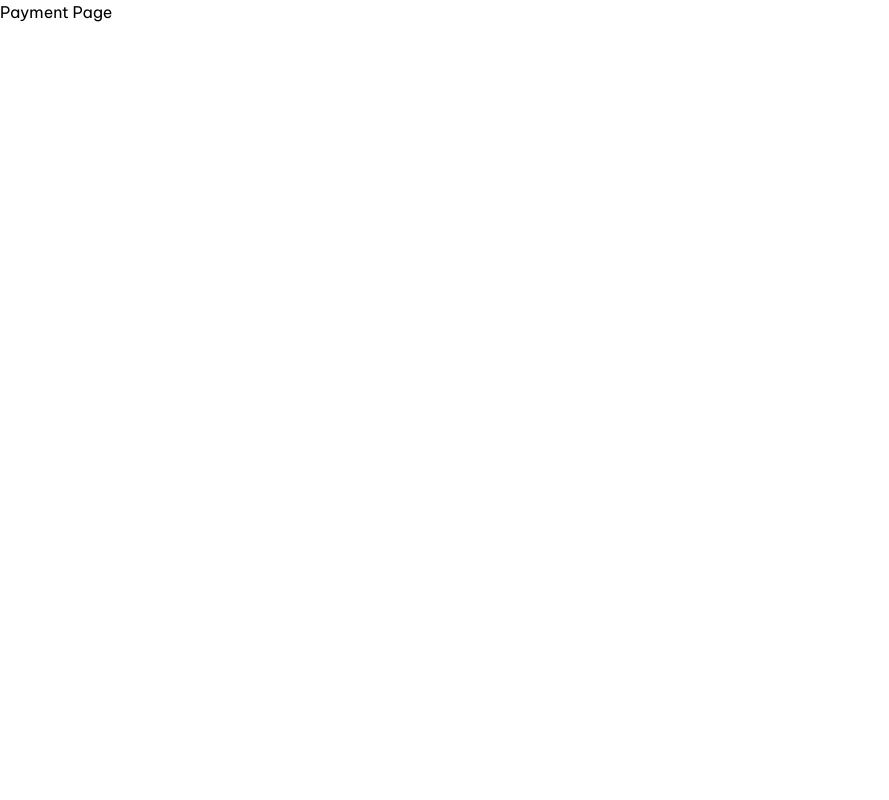
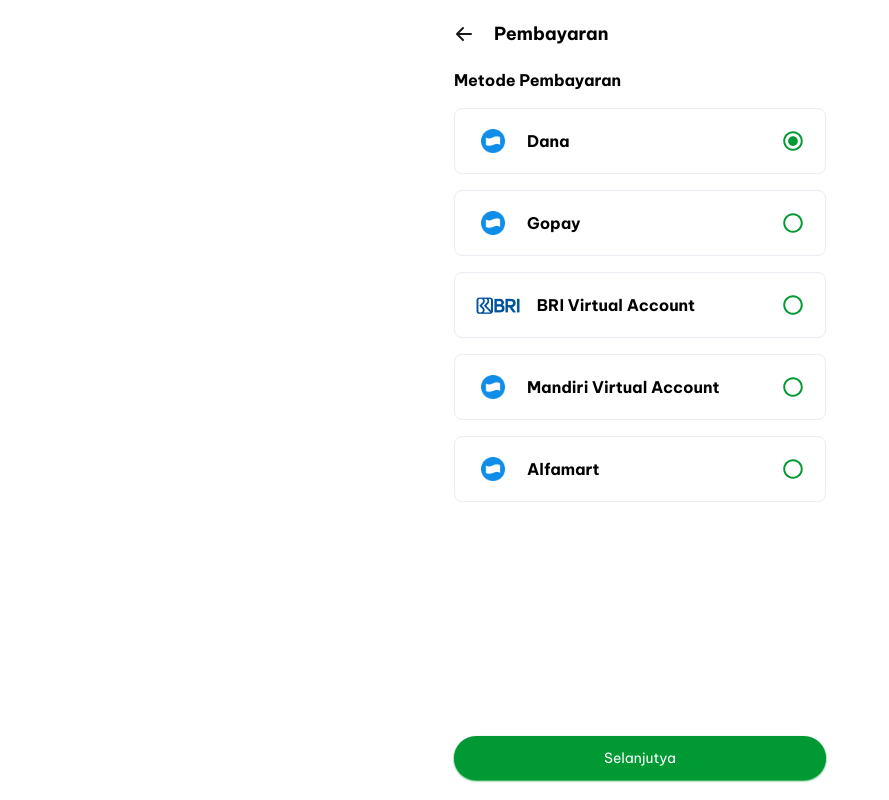
Before and after one commit to denbahrul/next-diengs, a Next.js app: page /payment in a window 1280 px wide. Shown: the whole page, without its empty margins (0-889 px from the left). Built offline with nearby package versions, Linux system fonts and the light colour scheme.

Commit message:
Adding payment page

```diff
--- a/app/(details)/booking/page.jsx
+++ b/app/(details)/booking/page.jsx
@@ -30,7 +30,7 @@
       </div>
       <div className="p-3 pb-4 mt-8 bg-putih justify-betweenw-6xl mx-auto">
         <p className="mb-3 text-center font-bold text-md text-hitam">Total: Rp.700.000</p>
-        <Link href="OrderPage">
+        <Link href="payment">
           <div className="bg-hijau rounded-full mb-5 mt-2 py-3 px-10 shadow-hijau shadow-sm">
             <p className="text-putih text-center text-sm">Selanjutya</p>
           </div>
--- a/app/(details)/payment/page.jsx
+++ b/app/(details)/payment/page.jsx
@@ -1,7 +1,25 @@
+import Link from "next/link";
+import PaymentHeader from "@/app/ui/payment/payment-header";
+import PaymentMethod from "@/app/ui/payment/payment-method";
+import { IoMdRadioButtonOff, IoMdRadioButtonOn } from "react-icons/io";
+
 export default function Payment() {
   return (
-    <div>
-      <h1>Payment Page</h1>
+    <div className="relative max-w-[420px] h-screen mx-auto">
+      <PaymentHeader/>
+      <div className="mx-6">
+        <p className="font-semibold text-base mb-4">Metode Pembayaran</p>
+        <PaymentMethod img="../logo-dana.png" name="Dana" icon={<IoMdRadioButtonOn size={24} color="#009933"/>}/>
+        <PaymentMethod img="../logo-dana.png" name="Gopay" icon={<IoMdRadioButtonOff size={24} color="#009933"/>}/>
+        <PaymentMethod img="../BANK BRI.png" name="BRI Virtual Account" icon={<IoMdRadioButtonOff size={24} color="#009933"/>}/>
+        <PaymentMethod img="../logo-dana.png" name="Mandiri Virtual Account" icon={<IoMdRadioButtonOff size={24} color="#009933"/>}/>
+        <PaymentMethod img="../logo-dana.png" name="Alfamart" icon={<IoMdRadioButtonOff size={24} color="#009933"/>}/>
+        <Link href="OrderPage">
+          <div className="absolute inset-x-0 bottom-0 bg-hijau rounded-full mx-6 mb-5 mt-2 py-3 px-10 shadow-hijau shadow-sm">
+            <p className="text-putih text-center text-sm">Selanjutya</p>
+          </div>
+        </Link>
+      </div>
     </div>
   );
 }
--- /dev/null
+++ b/app/ui/payment/payment-header.jsx
@@ -0,0 +1,20 @@
+import Link from 'next/link';
+import { BsArrowLeftShort } from 'react-icons/bs';
+
+export default function PaymentHeader() {
+  return (
+    <div>
+      <div className="flex p-4 ">
+        <Link href="homestay">
+          <div className="p-0.5 rounded-full opacity-90">
+            <BsArrowLeftShort color="#000" size={32} />
+          </div>
+        </Link>
+        <p className="py-1 pl-3 text-hitam text-lg font-bold text-center">Pembayaran</p>
+        <div className="flex-none p-0.5 rounded-full opacity-0">
+          <BsArrowLeftShort color="#264C86" size={32} />
+        </div>
+      </div>
+    </div>
+  );
+}
--- /dev/null
+++ b/app/ui/payment/payment-method.jsx
@@ -0,0 +1,11 @@
+export default function PaymentMethod({img, name, icon}) {
+    return (
+    <div className="flex p-5 mt-4 border-[1px] border-biru3 rounded-lg justify-between">
+        <div className="flex">
+          <img  src={img} alt="ilustrasi login" className="h-6 mr-4"/>
+          <p className="font-semibold">{name}</p>
+        </div>
+        <div>{icon}</div>
+    </div>
+    )
+}
```
Also changed, not shown: public/BANK BRI.png (added), public/logo-dana.png (added).
